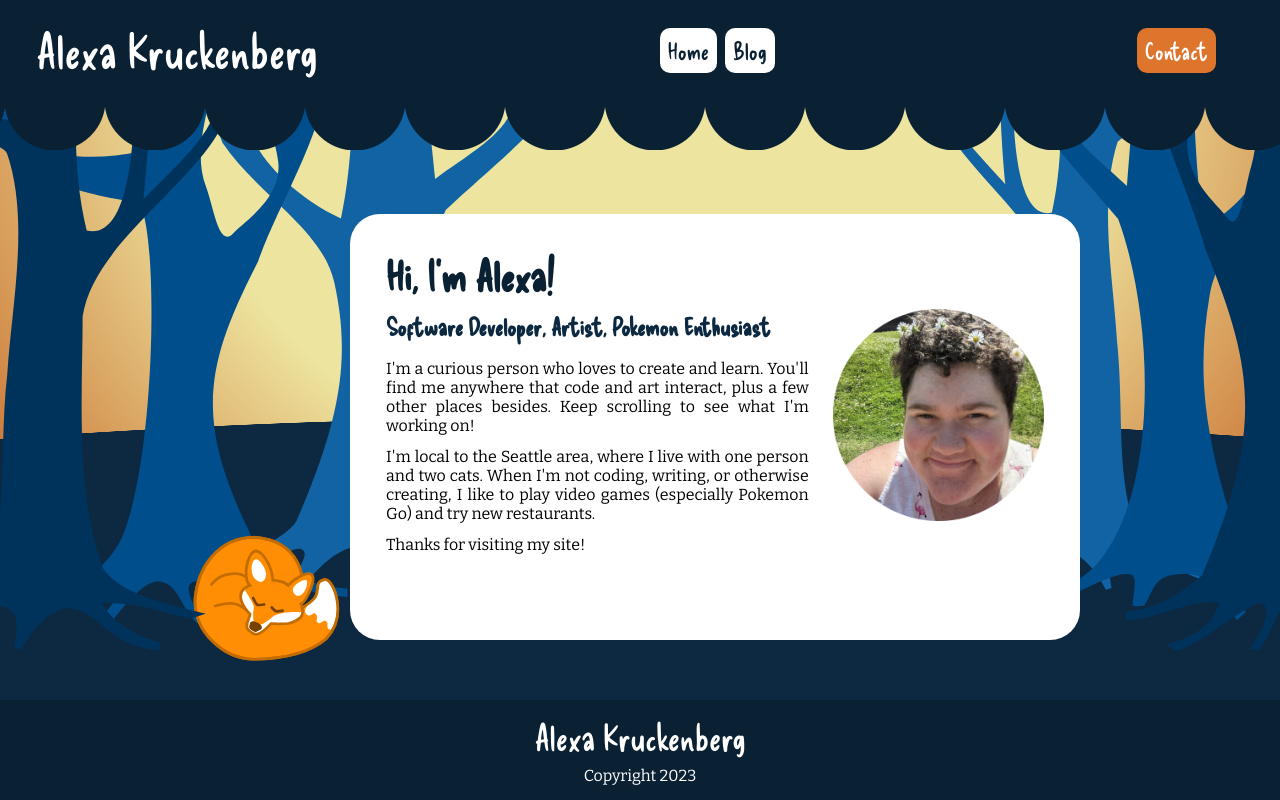
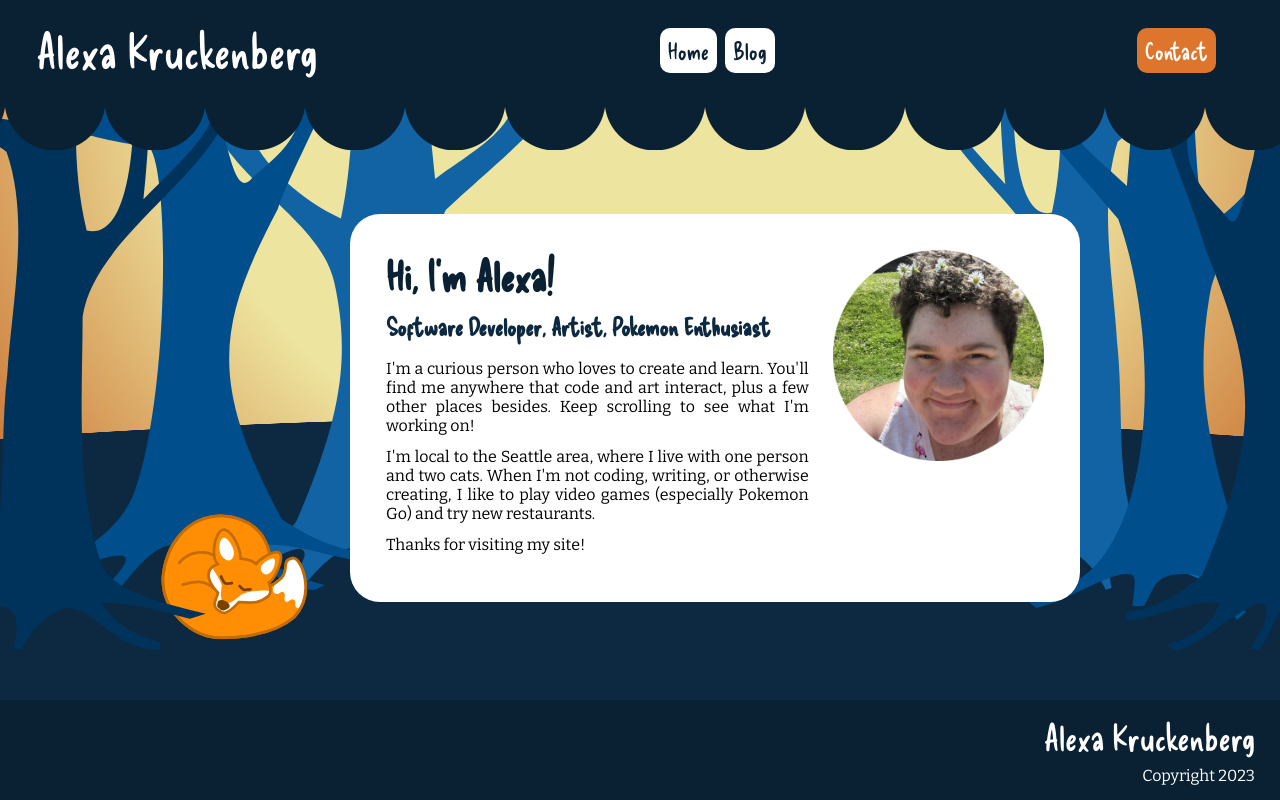
Before and after one commit to shroommu/portfolio-site-next, a Next.js app: page / in a window 1280 px wide. Built offline with nearby package versions, Linux system fonts and the light colour scheme.

Commit message:
add better formatting for large screens

```diff
--- a/src/components/Section.js
+++ b/src/components/Section.js
@@ -3,7 +3,6 @@ import { device } from "../pages/constants";
 
 const Container = styled.section`
   display: flex;
-  flex: 1;
   padding: ${(p) => p.padding};
   margin: ${(p) => p.margin};
 
--- a/src/pages/_app.js
+++ b/src/pages/_app.js
@@ -3,7 +3,11 @@ import "./global.css";
 import Header from "./shared/Header.js";
 import Footer from "./shared/Footer.js";
 import Background from "./shared/Background.js";
-import { ContentContainer, PageContainer } from "./shared/index.js";
+import {
+  ContentContainer,
+  PageContainer,
+  BackgroundGrass,
+} from "./shared/index.js";
 
 export default function App({ Component, pageProps }) {
   return (
@@ -12,8 +16,9 @@ export default function App({ Component, pageProps }) {
       <Background />
       <ContentContainer>
         <Component {...pageProps} />
-        <Footer />
       </ContentContainer>
+      <BackgroundGrass />
+      <Footer />
     </PageContainer>
   );
 }
--- a/src/pages/home/Greeting.js
+++ b/src/pages/home/Greeting.js
@@ -72,6 +72,10 @@ const ProfilePicture = styled(Image)`
   display: block;
   max-width: 100%;
   max-height: 300px;
+  color: transparent;
+  width: fit-content;
+  height: fit-content;
+  margin-bottom: auto;
 
   @media ${device.mobile} {
     max-height: 150px;
--- a/src/pages/shared/Background.js
+++ b/src/pages/shared/Background.js
@@ -18,6 +18,7 @@ const BackgroundContainer = styled.div`
   position: absolute;
   overflow-x: clip;
   pointer-events: none;
+  z-index: 2;
 
   @media ${device.tablet} {
     display: none;
@@ -89,7 +90,8 @@ const TreesRightContainer = styled.div`
 const FoxTreeContainer = styled.div`
   position: absolute;
   height: 95%;
-  bottom: -5%;
+  height: 100%;
+  max-width: 65%;
 `;
 
 const FoxArt = styled(fox)`
@@ -140,7 +142,7 @@ export default function Background() {
               fillColor={colors.middleTree}
               zIndex={22}
               height="95%"
-              maxWidth="65%"
+              maxWidth="100%"
               bottomPos="5%"
               preserveAspectRatio="none"
               position="relative"
--- a/src/pages/shared/Footer.js
+++ b/src/pages/shared/Footer.js
@@ -7,20 +7,30 @@ import { locations, device } from "../constants";
 
 const Container = styled.div`
   display: flex;
-  flex-direction: column;
   align-items: center;
   justify-content: center;
-  padding: 24px;
   height: ${footerHeight}px;
   background: ${colors.darkestBlue};
-  margin: 24px -50px 0 0;
+  margin: 0 -50px 0 0;
   z-index: 1;
   padding: 25px 75px 25px 25px;
+`;
+
+const ContentContainer = styled.div`
+  margin-left: auto;
+  @media ${device.tablet} {
+    margin-left: 0;
+  }
 `;
 
 const CopyrightContainer = styled.div`
   color: ${colors.white};
   margin-top: 8px;
+  text-align: right;
+
+  @media ${device.tablet} {
+    text-align: center;
+  }
 `;
 
 export const WebsiteName = styled.div`
@@ -36,10 +46,12 @@ export const WebsiteName = styled.div`
 export default function Footer() {
   return (
     <Container test-id="footer-container">
-      <Link href={locations.INDEX}>
-        <WebsiteName>Alexa Kruckenberg</WebsiteName>
-      </Link>
-      <CopyrightContainer>Copyright 2023</CopyrightContainer>
+      <ContentContainer>
+        <Link href={locations.INDEX}>
+          <WebsiteName>Alexa Kruckenberg</WebsiteName>
+        </Link>
+        <CopyrightContainer>Copyright 2023</CopyrightContainer>
+      </ContentContainer>
     </Container>
   );
 }
--- a/src/pages/shared/index.js
+++ b/src/pages/shared/index.js
@@ -20,9 +20,6 @@ export const PageContainer = styled.div`
 export const ContentContainer = styled.div`
   display: flex;
   flex-direction: column;
-  width: 100%;
-  background: ${colors.darkBlue};
-  height: calc(100% + ${footerHeight}px);
   overflow: scroll;
   margin: -50px -50px 0 0;
   padding: 50px 50px 0 0;
@@ -49,6 +46,14 @@ export const ContentContainer = styled.div`
   }
 `;
 
+export const BackgroundGrass = styled.div`
+  flex: 1;
+  background-color: #0c2941;
+  height: 100%;
+  z-index: 0;
+  width: 100%;
+`;
+
 export const Heading = styled.h1`
   font-family: Delicious Handrawn;
   color: ${colors.darkestBlue};
```
Also changed, not shown: src/pages/layout.js (deleted, +0 -63 lines), .babelrc (added), .svgrrc.js (added), 71 other files (tests, documents, lock files or other folders).
